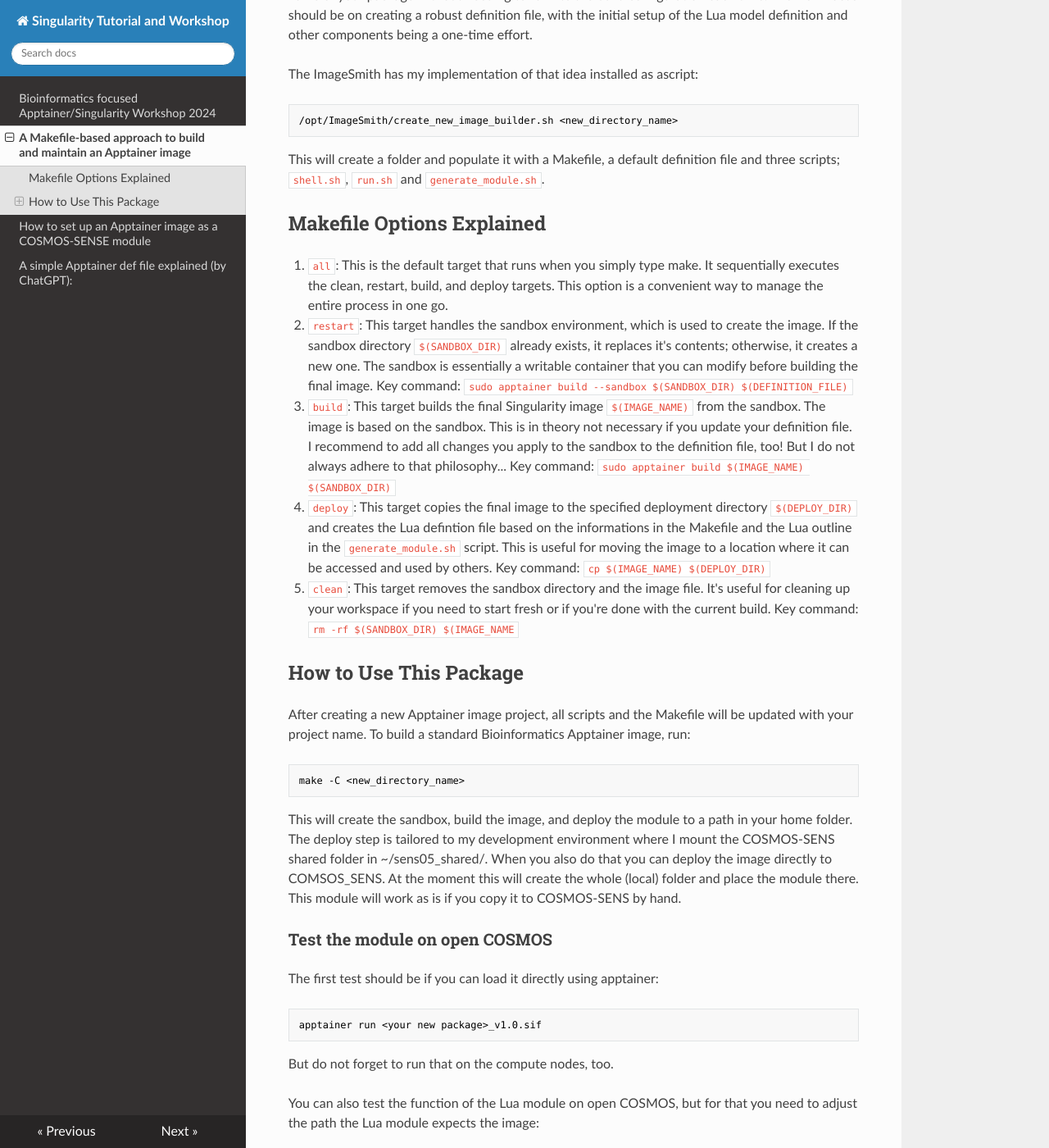
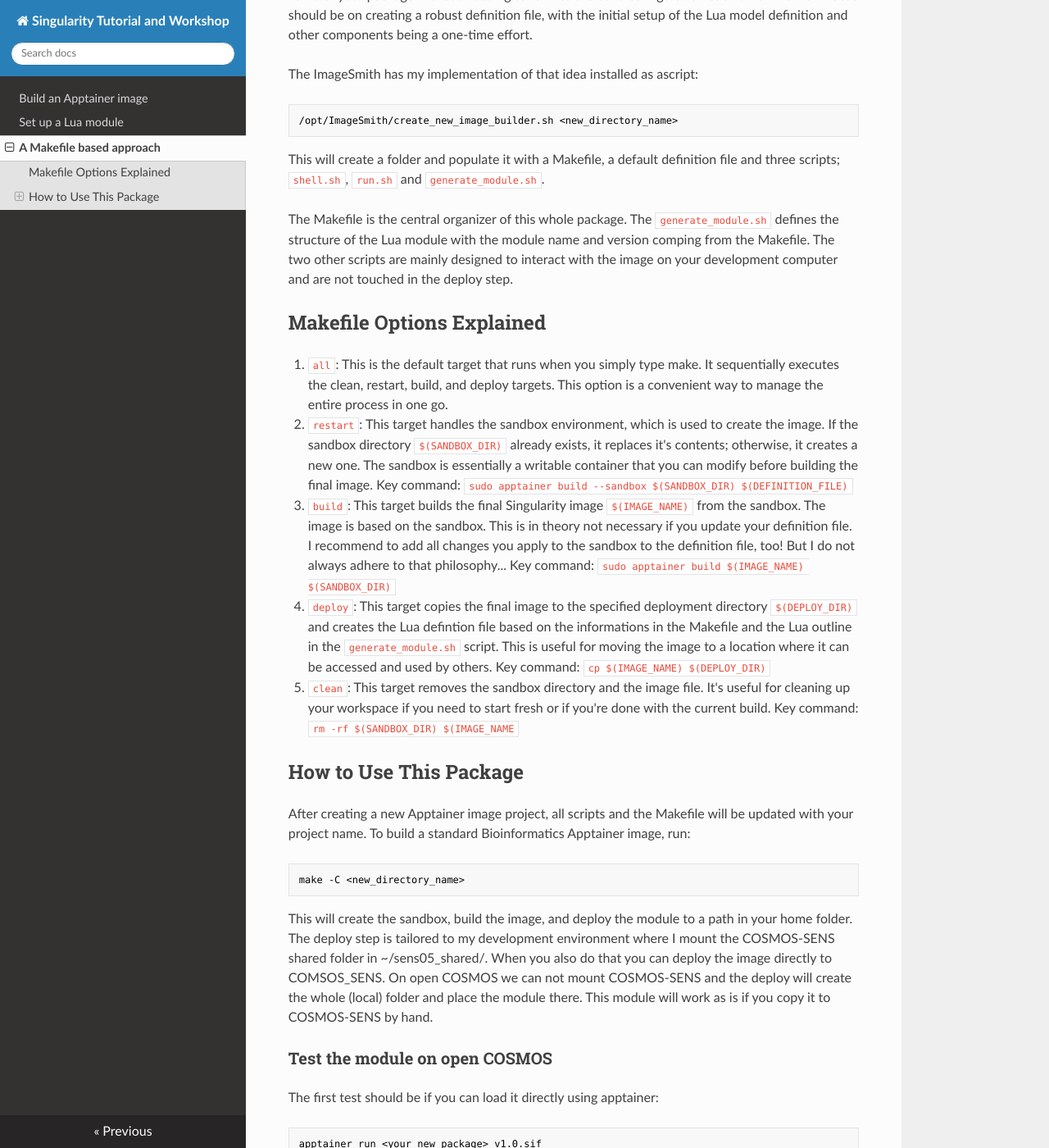
Before and after one commit to stela2502/Singularity_Tutorial, an MkDocs documentation site: the page built from docs/AMakefileBasedApproach.md, in a window 1280 px wide and 1400 px high, scrolled down 335 px. Shown: the whole window at 82% size. Built offline with MkDocs 1.6.1, drawn with Linux system fonts in a browser that asks for light colours; nearby versions of some CDN libraries; some of the changed text lies outside the part shown.

Commit message:
Even better?

````diff
--- a/docs/AMakefileBasedApproach.md
+++ b/docs/AMakefileBasedApproach.md
@@ -13,6 +13,7 @@ The ImageSmith has my implementation of that idea installed as ascript:
 
 This will create a folder and populate it with a Makefile, a default definition file and three scripts; ``shell.sh``, ``run.sh`` and ``generate_module.sh``.
 
+The Makefile is the central organizer of this whole package. The ``generate_module.sh`` defines the structure of the Lua module with the module name and version comping from the Makefile. The two other scripts are mainly designed to interact with the image on your development computer and are not touched in the deploy step.
 
 ## Makefile Options Explained
 
@@ -45,7 +46,7 @@ make -C <new_directory_name>
 ```
 
 This will create the sandbox, build the image, and deploy the module to a path in your home folder. The deploy step is tailored to my development environment where I mount the COSMOS-SENS shared folder in ~/sens05_shared/. When you also do that you can deploy the image directly to COMSOS_SENS.
-At the moment this will create the whole (local) folder and place the module there.
+On open COSMOS we can not mount COSMOS-SENS and the deploy will create the whole (local) folder and place the module there.
 This module will work as is if you copy it to COSMOS-SENS by hand.
 
 ### Test the module on open COSMOS
@@ -105,6 +106,14 @@ If you have modified the Lua definition file and now want to copy the image to C
 make deploy
 ```
 
+### Deploy on COSMOS-SENS
 
+I recommend you to upload you image definitions to GitHub (do not upload the image and the sandbox (exclude them in the .gitignore).
+Install apptainer on you developmen machine (desktop), pull your image definition and deploy your image from there to COSMOS-Sens.
+
+If you can not do that you can simply copy the Lua definition file and the Apptainer image file to the respective folder on COSMOS-SENS.
+```bash
+/scale/gr01/shared/common/
+```
 
 Thank you for participating in this workshop! I hope you found it useful, and I appreciate your involvement.
--- a/mkdocs.yml
+++ b/mkdocs.yml
@@ -1,3 +1,8 @@
 site_name: Singularity Tutorial and Workshop
 theme:
   name: readthedocs
+
+nav:
+  - Build an Apptainer image: index.md
+  - Set up a Lua module: HowToSetUpAModule.md
+  - A Makefile based approach: AMakefileBasedApproach.md
````
Also changed, not shown: docs/HowToSetUpAModule.md (+2 -2 lines), docs/index.md (+3 -1 lines).
